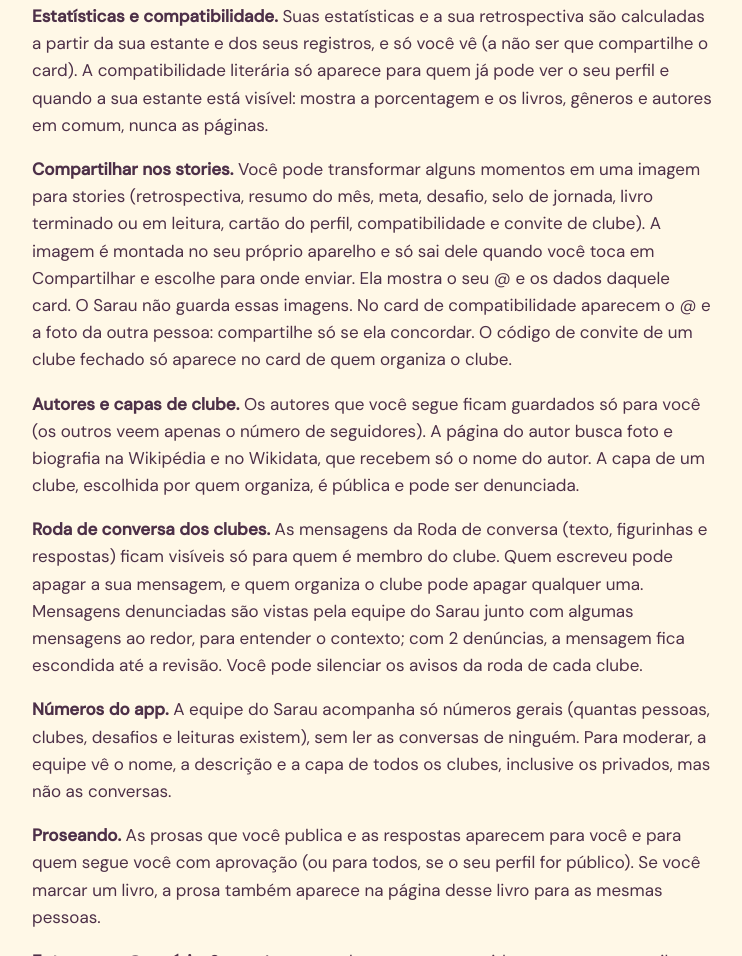
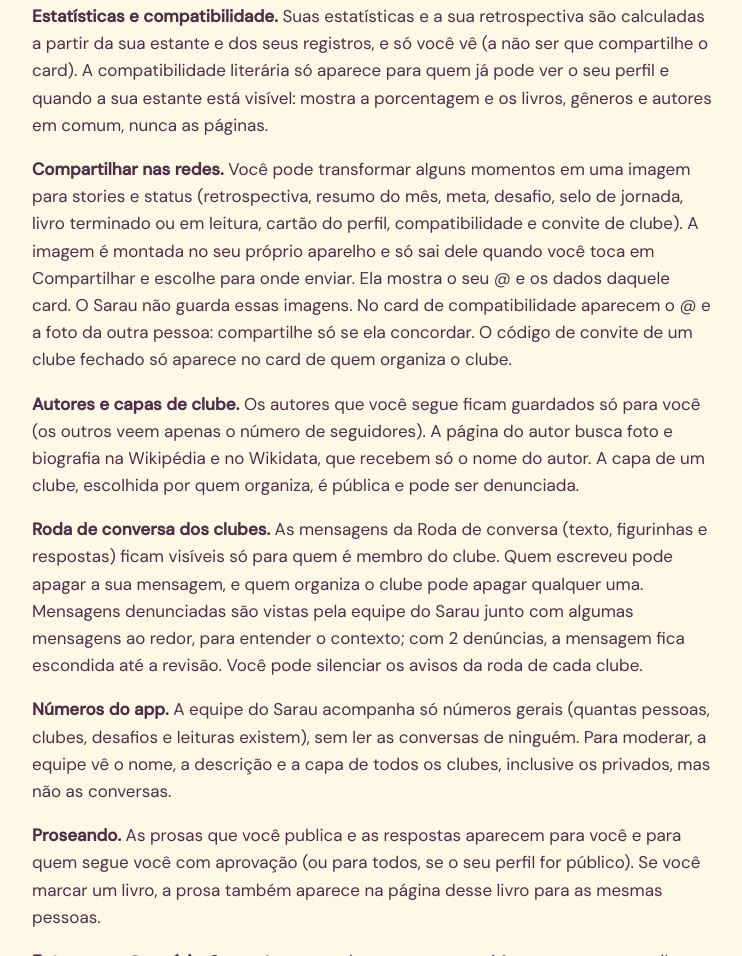
Before and after one commit to Netalianne/sarau-site, a plain HTML site: page privacidade.html in a window 1280 px wide. Shown: the part 2974-3930 px from the top of the page, without its empty margins (268-1010 px from the left). Drawn offline with Linux system fonts and the light colour scheme; a web font is replaced by a local one.

Commit message:
Add files via upload

```diff
--- a/privacidade.html
+++ b/privacidade.html
@@ -40,7 +40,7 @@
 <p><strong>Jornadas.</strong> Ao entrar numa jornada, outras pessoas veem só o número total de participantes e de quem completou, nunca o seu nome ou progresso. Os selos aparecem no seu perfil para quem pode ver o perfil. Nas jornadas que você cria, o nome, a descrição e o seu nome de criadora aparecem para quem vê a jornada.</p>
 <p><strong>Desafios e mural de check-in.</strong> No ranking, o grupo vê o seu nome e quantos dias você pontuou. Quando você registra uma leitura durante um Desafio de Check-in, ela aparece no mural daquele desafio como o seu check-in do dia, com o livro e quantas páginas você leu (se o livro estiver escondido do seu perfil, aparece só que você leu). Você pode adicionar fotos e uma legenda, ou tirar o cartão do mural. Só quem participa daquele desafio vê os posts, as fotos, as curtidas e os comentários. As fotos ficam guardadas de forma privada, sem link público, até você apagá-las ou quem organiza apagar o desafio. Evite mostrar rosto de outras pessoas, endereço ou documentos nas fotos.</p>
 <p><strong>Estatísticas e compatibilidade.</strong> Suas estatísticas e a sua retrospectiva são calculadas a partir da sua estante e dos seus registros, e só você vê (a não ser que compartilhe o card). A compatibilidade literária só aparece para quem já pode ver o seu perfil e quando a sua estante está visível: mostra a porcentagem e os livros, gêneros e autores em comum, nunca as páginas.</p>
-<p><strong>Compartilhar nos stories.</strong> Você pode transformar alguns momentos em uma imagem para stories (retrospectiva, resumo do mês, meta, desafio, selo de jornada, livro terminado ou em leitura, cartão do perfil, compatibilidade e convite de clube). A imagem é montada no seu próprio aparelho e só sai dele quando você toca em Compartilhar e escolhe para onde enviar. Ela mostra o seu @ e os dados daquele card. O Sarau não guarda essas imagens. No card de compatibilidade aparecem o @ e a foto da outra pessoa: compartilhe só se ela concordar. O código de convite de um clube fechado só aparece no card de quem organiza o clube.</p>
+<p><strong>Compartilhar nas redes.</strong> Você pode transformar alguns momentos em uma imagem para stories e status (retrospectiva, resumo do mês, meta, desafio, selo de jornada, livro terminado ou em leitura, cartão do perfil, compatibilidade e convite de clube). A imagem é montada no seu próprio aparelho e só sai dele quando você toca em Compartilhar e escolhe para onde enviar. Ela mostra o seu @ e os dados daquele card. O Sarau não guarda essas imagens. No card de compatibilidade aparecem o @ e a foto da outra pessoa: compartilhe só se ela concordar. O código de convite de um clube fechado só aparece no card de quem organiza o clube.</p>
 <p><strong>Autores e capas de clube.</strong> Os autores que você segue ficam guardados só para você (os outros veem apenas o número de seguidores). A página do autor busca foto e biografia na Wikipédia e no Wikidata, que recebem só o nome do autor. A capa de um clube, escolhida por quem organiza, é pública e pode ser denunciada.</p>
 <p><strong>Roda de conversa dos clubes.</strong> As mensagens da Roda de conversa (texto, figurinhas e respostas) ficam visíveis só para quem é membro do clube. Quem escreveu pode apagar a sua mensagem, e quem organiza o clube pode apagar qualquer uma. Mensagens denunciadas são vistas pela equipe do Sarau junto com algumas mensagens ao redor, para entender o contexto; com 2 denúncias, a mensagem fica escondida até a revisão. Você pode silenciar os avisos da roda de cada clube.</p>
 <p><strong>Números do app.</strong> A equipe do Sarau acompanha só números gerais (quantas pessoas, clubes, desafios e leituras existem), sem ler as conversas de ninguém. Para moderar, a equipe vê o nome, a descrição e a capa de todos os clubes, inclusive os privados, mas não as conversas.</p>
```
